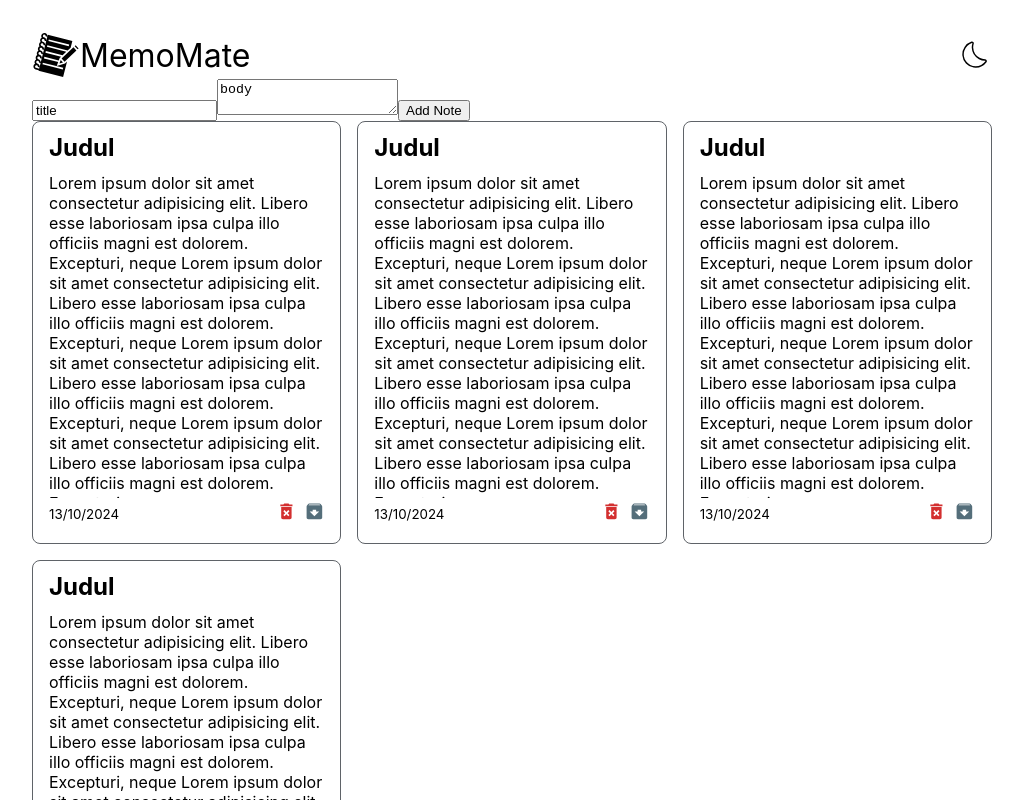
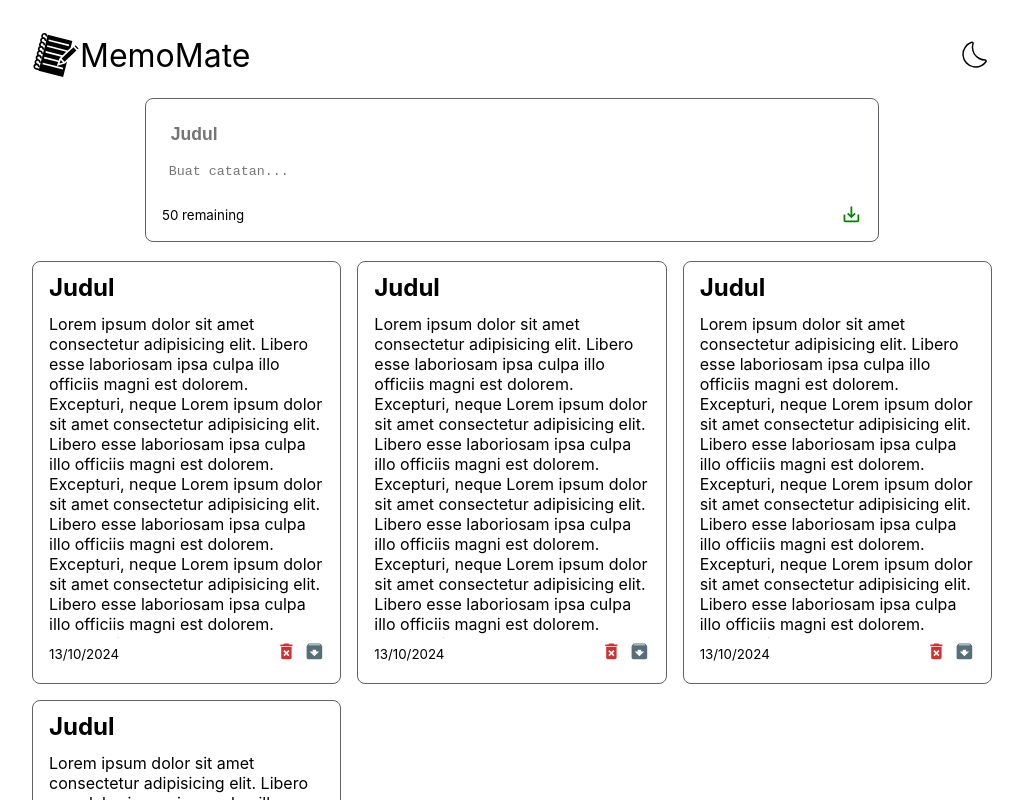
Before and after one commit to bando9/memomate, a React (Create React App) app: page / in a window 1280 px wide. Shown: the top 800 px of the page, without its empty margins (128-1151 px from the left). Built offline with nearby package versions, Linux system fonts and the light colour scheme.

Commit message:
feat: create NoteForm component to add new notes

```diff
--- a/src/App.js
+++ b/src/App.js
@@ -3,10 +3,15 @@ import NoteForm from "./components/NoteForm.js";
 import NoteList from "./components/NoteList.js";
 
 function App() {
+
+  const addNote = (title, body) => {
+    console.log(title, body);
+  };
+
   return (
     <div className="container">
       <Header />
-      <NoteForm />
+      <NoteForm handleAddNote={addNote} />
       <NoteList />
     </div>
   );
--- a/src/components/NoteForm.js
+++ b/src/components/NoteForm.js
@@ -1,29 +1,23 @@
 import React, { useState } from "react";
+import { MdSaveAlt } from "react-icons/md";
 
-const NoteForm = () => {
+const NoteForm = ({handleAddNote}) => {
   const [title, setTitle] = useState("");
   const [body, setBody] = useState("");
+  const limitCharacterTitle = 50;
 
-  const handleSubmit = (e) => {
-    e.preventDefault();
+  const handleChange = (e) => {
+    if (limitCharacterTitle - e.target.value.length >= 0) {
+      setTitle(e.target.value);
+    }
+  };
 
-    if (!title.trim() || !body.trim()) {
-      alert("Title and Body");
-      return;
+  const handleSaveClick = () => {
+    if (title.trim().length > 0) {
+      handleAddNote(title, body);
+      setTitle("");
+      setBody("");
     }
-
-    const newNote = {
-      id: Date.now(),
-      title,
-      body,
-      archived: false,
-      createdAt: new Date().toISOString(),
-    };
-
-    onAddNote(newNote);
-
-    setTitle("");
-    setBody("");
   };
 
   return (
@@ -31,17 +25,22 @@ const NoteForm = () => {
       <input
         id="title"
         type="text"
-        value="title"
+        value={title}
         placeholder="Judul"
+        onChange={handleChange}
         required
       />
       <textarea
         id="body"
-        value="body"
+        value={body}
         placeholder="Buat catatan..."
+        onChange={(e) => setBody(e.target.value)}
         required
       ></textarea>
-      <button type="submit">Add Note</button>
+      <div class="note-footer">
+        <small>{limitCharacterTitle - title.length} remaining</small>
+        <MdSaveAlt className="save-icon icon" size="1.3em" onClick={handleSaveClick} />
+      </div>
     </form>
   );
 };
--- a/src/index.css
+++ b/src/index.css
@@ -99,3 +99,46 @@ h2 {
   grid-gap: 1rem;
   grid-template-columns: repeat(auto-fit, minmax(250px, 1fr));
 }
+
+.note-form {
+  display: flex;
+  justify-content: center;
+  flex-direction: column;
+  min-width: 300px;
+  max-width: 700px;
+  margin: 0 auto;
+  border: 1px solid #5f6368;
+  border-radius: 8px;
+  padding: 1rem;
+  margin-bottom: 1.2rem;
+  margin-top: 1.2rem;
+  cursor: text;
+}
+
+.save-icon {
+  color: green;
+  cursor: pointer;
+}
+
+input,
+textarea {
+  border: none;
+  width: 100%;
+  box-sizing: border-box;
+  padding: 0.5em;
+}
+
+textarea:focus,
+input:focus {
+  outline: none;
+}
+
+textarea {
+  resize: none;
+  margin-top: 0.3em;
+}
+
+input {
+  font-size: 1.1rem;
+  font-weight: 700;
+}
```
Also changed, not shown: src/utils/index.js (added, +56 -0 lines).
